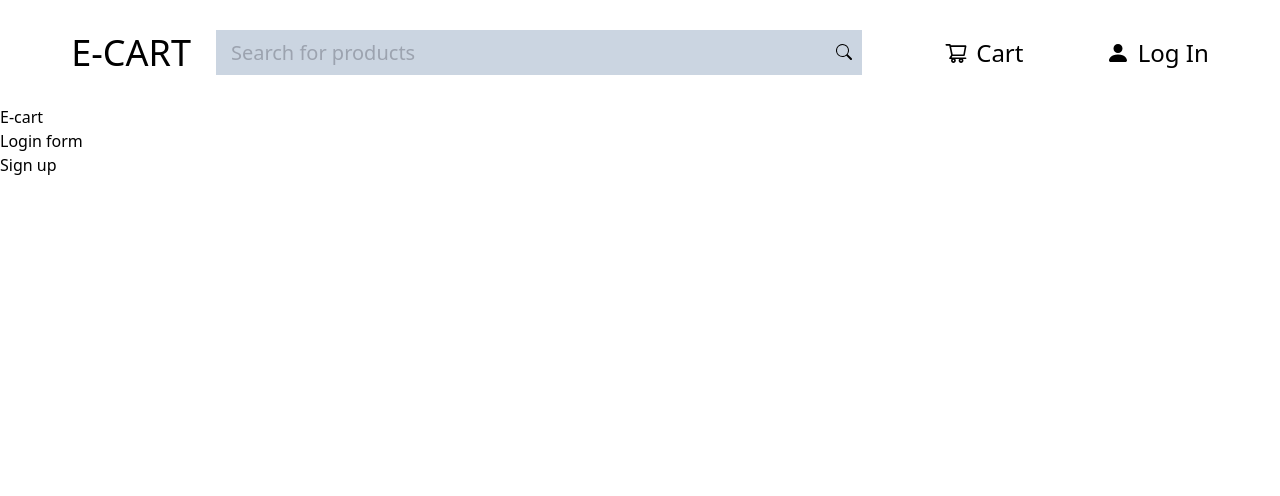
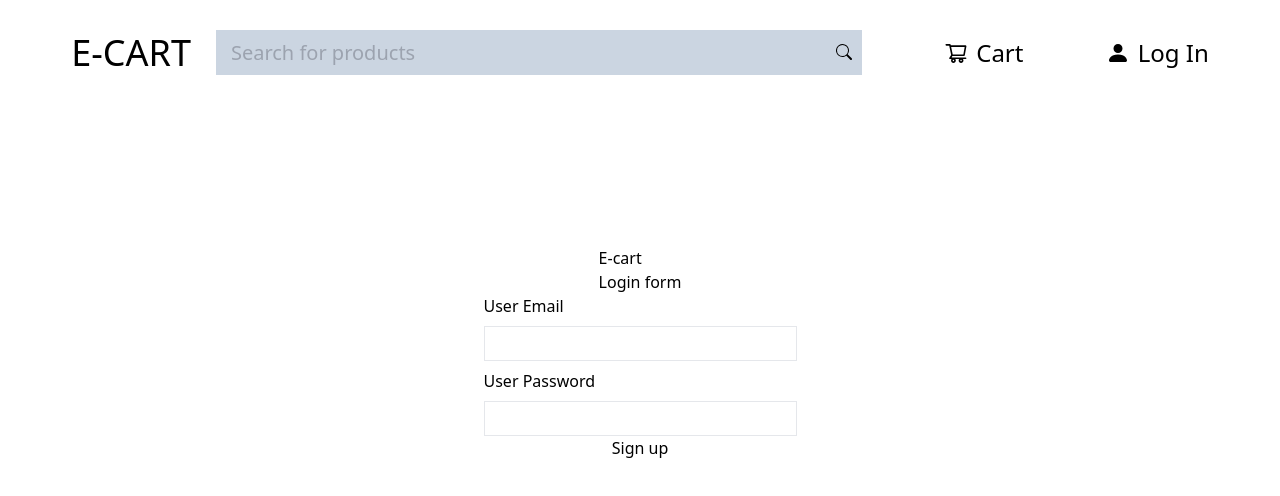
Before and after one commit to jyotirmoy-sinhababu/E-Commerce-website, a React (Vite) app: page /login in a window 1280 px wide. Shown: the top 496 px of the page. Built offline with nearby package versions, Linux system fonts and the light colour scheme.

Commit message:
style added to login cnt

```diff
--- a/src/assets/slice/UserSlice.tsx
+++ b/src/assets/slice/UserSlice.tsx
@@ -6,6 +6,15 @@ const initialState = {
   isLoading: false,
   error: null,
 };
+
+export const fetchContent = createAsyncThunk(
+  'content/fetchContent',
+  async () => {
+    const res = await axios('https://jsonplaceholder.typicode.com/photos');
+    const data = await res.data;
+    return data;
+  }
+);
 
 const UserSlice = createSlice({
   name: 'user',
--- a/src/components/authComp/logInComp/LogInComp.tsx
+++ b/src/components/authComp/logInComp/LogInComp.tsx
@@ -2,12 +2,27 @@ import { NavLink } from 'react-router-dom';
 
 const LogInComp = () => {
   return (
-    <div className='login-cnt'>
+    <div className='flex flex-col justify-center items-center mt-[11%]'>
       <div>
         <p>E-cart</p>
         <p>Login form</p>
       </div>
-      <form></form>
+      <form className='flex flex-col gap-[8px]'>
+        <label>User Email</label>
+        <input
+          className='border w-[313px] h-[35px]'
+          type='email'
+          name='userEmail'
+          onChange={() => {}}
+        />
+        <label>User Password</label>
+        <input
+          className='border w-[313px] h-[35px]'
+          type='password'
+          name='userPassword'
+          onChange={() => {}}
+        />
+      </form>
       <div>
         <NavLink to='/signUp'>Sign up</NavLink>
       </div>
--- a/src/components/authComp/signUpComp/SignUpComp.tsx
+++ b/src/components/authComp/signUpComp/SignUpComp.tsx
@@ -15,24 +15,20 @@ const SignUpComp = () => {
   });
 
   const dispatch = useDispatch();
-  // const [user, setUser] = useState<any>();
-
-  // console.log(user);
 
   const signUpFunction = async () => {
-    // await createUserWithEmailAndPassword(
-    //   auth,
-    //   signInput.userEmail,
-    //   signInput.userPassword
-    // )
-    //   .then((userCredential) => {
-    //     const user = userCredential.user;
-    //     dispatch(userData(Array.from(user)));
-    //   })
-    //   .catch((error) => {
-    //     const errorCode = error.code;
-    //     const errorMessage = error.message;
-    //   });
+    await createUserWithEmailAndPassword(
+      auth,
+      signInput.userEmail,
+      signInput.userPassword
+    )
+      .then((userCredential) => {
+        const user = userCredential.user;
+      })
+      .catch((error) => {
+        const errorCode = error.code;
+        const errorMessage = error.message;
+      });
   };
 
   const handleChange = (e: any) => {
```
